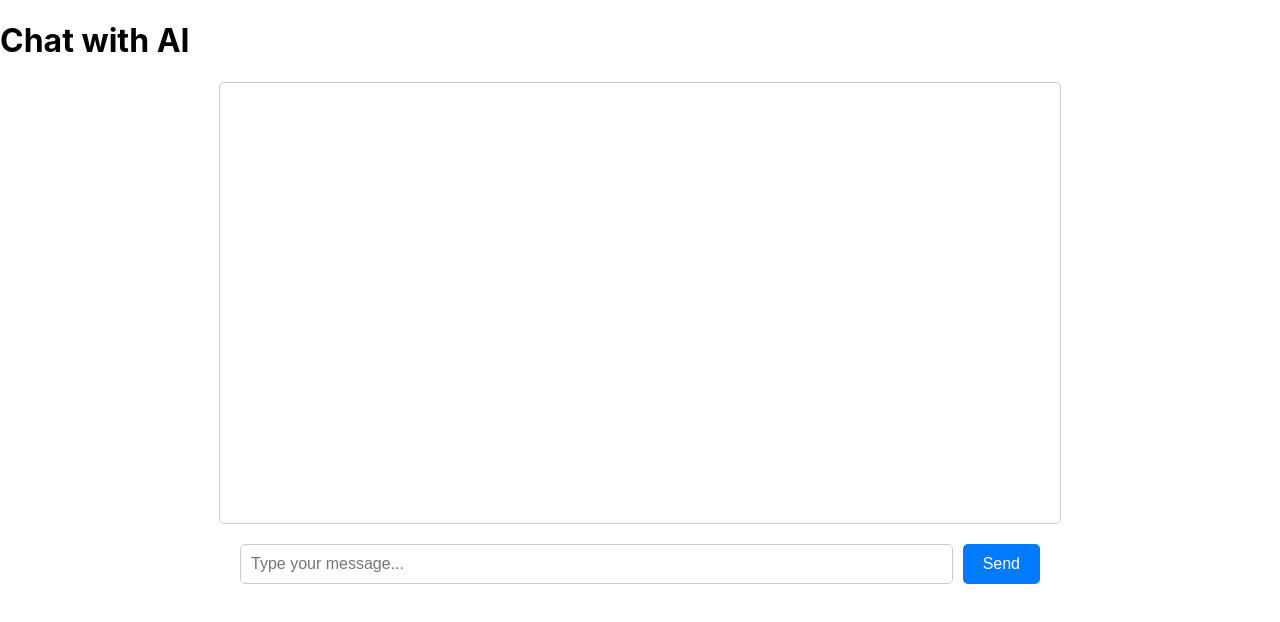
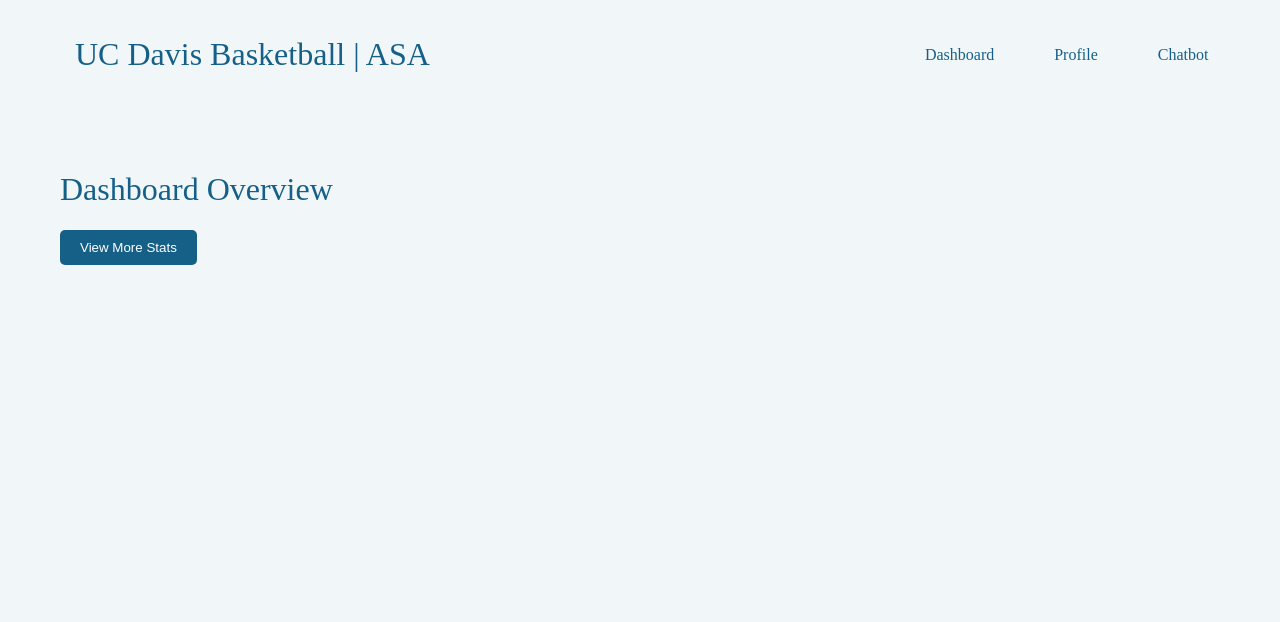
Before and after one commit to ruyeki/ScoutAI, a React (Create React App) app in the folder react-frontend/: page / in a window 1280 px wide. Shown: the top 622 px of the page. Built offline with nearby package versions, Linux system fonts and the light colour scheme.

Commit message:
frontend update

```diff
--- a/react-frontend/package.json
+++ b/react-frontend/package.json
@@ -7,7 +7,7 @@
     "cra-template": "1.2.0",
     "react": "^19.0.0",
     "react-dom": "^19.0.0",
-    "react-scripts": "5.0.1",
+    "react-scripts": "^5.0.1",
     "web-vitals": "^4.2.4"
   },
   "scripts": {
--- a/react-frontend/src/App.css
+++ b/react-frontend/src/App.css
@@ -1,3 +1,13 @@
+@import url('https://fonts.googleapis.com/css2?family=Suez+One&display=swap');
+@import url('https://fonts.googleapis.com/css2?family=Exo:ital,wght@0,100..900;1,100..900&family=Suez+One&display=swap');
+
+body {
+  font-family: "Exo", serif;
+  margin: 0;
+  padding: 0;
+  background-color: #F1F7F8;
+}
+
 .App {
   text-align: center;
 }
@@ -32,6 +42,7 @@
   from {
     transform: rotate(0deg);
   }
+
   to {
     transform: rotate(360deg);
   }
@@ -43,8 +54,9 @@
   padding: 20px;
   height: 400px;
   overflow-y: auto;
-  border: 1px solid #ccc;
+  border: 1px solid #000000;
   border-radius: 5px;
+  background-color: white;
 }
 
 .message {
@@ -74,17 +86,17 @@
   flex: 1;
   padding: 10px;
   font-size: 16px;
-  border-radius: 5px;
+  border-radius: 20px;
   border: 1px solid #ccc;
 }
 
 .chat-button {
   padding: 10px 20px;
   font-size: 16px;
-  background-color: #007bff;
+  background-color: #789138;
   color: white;
   border: none;
-  border-radius: 5px;
+  border-radius: 20px;
   cursor: pointer;
 }
 
--- a/react-frontend/src/App.js
+++ b/react-frontend/src/App.js
@@ -1,75 +1,41 @@
-import React, { useState } from "react";
-import axios from "axios";
-import { styles } from "./styles/ChatStyles";
+import React, { useState } from 'react';
+import Navbar from './components/Navbar';
+import Dashboard from './pages/Dashboard';
+import Profile from './pages/Profile';
+import Chatbot from './pages/Chatbot';
 
-function App() {
-  const [input, setInput] = useState(""); // Stores current input text
-  const [messages, setMessages] = useState([]); // Stores chat history
-  const [isLoading, setIsLoading] = useState(false); // Tracks loading state
+import './index.css';
 
-  const handleSubmit = async (e) => {
-    e.preventDefault();
-    if (!input.trim()) return;
+const App = () => {
+  const [currentPage, setCurrentPage] = useState('dashboard'); // Default page is the Dashboard
 
-    setIsLoading(true);
-    const userMessage = input;
-    setInput("");
-
-    // Add user message to chat
-    setMessages(prev => [...prev, { role: 'user', content: userMessage }]);
-
-    try {
-      const response = await axios.post("http://127.0.0.1:5001/chat", {
-        message: userMessage
-      });
-
-      // Add assistant's response to chat
-      setMessages(prev => [...prev, { role: 'assistant', content: response.data.response }]);
-    } catch (error) {
-      console.error("Error:", error);
-      setMessages(prev => [...prev, {
-        role: 'system',
-        content: 'Error: Could not get response from server'
-      }]);
-    }
-
-    setIsLoading(false);
+  const handleNavigate = (page) => {
+    setCurrentPage(page);
   };
 
+  let pageContent;
+  switch (currentPage) {
+    case 'dashboard':
+      pageContent = <Dashboard />;
+      break;
+    case 'profile':
+      pageContent = <Profile />;
+      break;
+    case 'chatbot':
+      pageContent = <Chatbot />;
+      break;
+    default:
+      pageContent = <Dashboard />;
+  }
+
   return (
-    <div className="App">
-      <h1>Chat with AI</h1>
-
-      <div className="chat-container" style={styles.chatContainer}>
-        {messages.map((message, index) => (
-          <div
-            key={index}
-            style={{
-              ...styles.message,
-              ...(message.role === 'user' ? styles.userMessage : styles.assistantMessage)
-            }}
-          >
-            <strong>{message.role === 'user' ? 'You: ' : 'AI: '}</strong>
-            {message.content}
-          </div>
-        ))}
+    <div>
+      <Navbar onNavigate={handleNavigate} />
+      <div className="container mx-auto mt-8">
+        {pageContent}
       </div>
-
-      <form onSubmit={handleSubmit} style={styles.form}>
-        <input
-          type="text"
-          value={input}
-          onChange={(e) => setInput(e.target.value)}
-          placeholder="Type your message..."
-          style={styles.input}
-          disabled={isLoading}
-        />
-        <button type="submit" disabled={isLoading} style={styles.button}>
-          {isLoading ? "Sending..." : "Send"}
-        </button>
-      </form>
     </div>
   );
-}
+};
 
 export default App;
--- /dev/null
+++ b/react-frontend/src/components/Navbar.js
@@ -0,0 +1,18 @@
+import React from 'react';
+
+const Navbar = ({ onNavigate }) => {
+    return (
+        <div className="navbar">
+            <div className="navbar-left">
+                <h1>UC Davis Basketball | ASA</h1>
+            </div>
+            <div className="navbar-center">
+                <a href="#" onClick={() => onNavigate('dashboard')}>Dashboard</a>
+                <a href="#" onClick={() => onNavigate('profile')}>Profile</a>
+                <a href="#" onClick={() => onNavigate('chatbot')}>Chatbot</a>
+            </div>
+        </div>
+    );
+};
+
+export default Navbar;
--- a/react-frontend/src/index.css
+++ b/react-frontend/src/index.css
@@ -1,13 +1,82 @@
-body {
+/* body {
   margin: 0;
   font-family: -apple-system, BlinkMacSystemFont, 'Segoe UI', 'Roboto', 'Oxygen',
     'Ubuntu', 'Cantarell', 'Fira Sans', 'Droid Sans', 'Helvetica Neue',
     sans-serif;
   -webkit-font-smoothing: antialiased;
   -moz-osx-font-smoothing: grayscale;
-}
+} */
 
 code {
   font-family: source-code-pro, Menlo, Monaco, Consolas, 'Courier New',
     monospace;
 }
+
+@import url('https://fonts.googleapis.com/css2?family=Suez+One&display=swap');
+@import url('https://fonts.googleapis.com/css2?family=Exo:ital,wght@0,100..900;1,100..900&family=Suez+One&display=swap');
+
+body {
+  font-family: "Exo", serif;
+  margin: 0;
+  padding: 0;
+  background-color: #F1F7F8;
+}
+
+h1 {
+  color: #166088;
+  font-family: "Suez One", serif;
+  font-weight: 300;
+}
+
+.container {
+  width: 100%;
+  max-width: 1200px;
+  margin: 0 auto;
+  padding: 20px;
+}
+
+/* Navbar styles */
+.navbar {
+  display: flex;
+  justify-content: space-between;
+  align-items: center;
+  padding: 15px;
+  background-color: #F1F7F8;
+  color: white;
+}
+
+.navbar-left {
+  flex: 2;
+  padding-left: 60px;
+
+}
+
+.navbar-center {
+  flex: 1;
+  display: flex;
+  justify-content: center;
+}
+
+.navbar-center a {
+  color: #166088;
+  text-decoration: none;
+  margin: 0 30px;
+}
+
+.navbar-center a:hover {
+  text-decoration: underline;
+}
+
+.button {
+  background-color: #166088;
+  font-size: "Exo", serif;
+  padding: 10px 20px;
+  border: none;
+  border-radius: 5px;
+  color: white;
+  cursor: pointer;
+}
+
+.button:hover {
+  background-color: #166088;
+}
--- /dev/null
+++ b/react-frontend/src/pages/Chatbot.js
@@ -0,0 +1,79 @@
+import React, { useState } from "react";
+import axios from "axios";
+import { styles } from "../styles/ChatStyles";
+
+
+function App() {
+    const [input, setInput] = useState(""); // Stores current input text
+    const [messages, setMessages] = useState([]); // Stores chat history
+    const [isLoading, setIsLoading] = useState(false); // Tracks loading state
+
+    const handleSubmit = async (e) => {
+        e.preventDefault();
+        if (!input.trim()) return;
+
+        setIsLoading(true);
+        const userMessage = input;
+        setInput("");
+
+        // Add user message to chat
+        setMessages(prev => [...prev, { role: 'user', content: userMessage }]);
+
+        try {
+            const response = await axios.post("http://127.0.0.1:5001/chat", {
+                message: userMessage
+            });
+
+            // Add assistant's response to chat
+            setMessages(prev => [...prev, { role: 'assistant', content: response.data.response }]);
+        } catch (error) {
+            console.error("Error:", error);
+            setMessages(prev => [...prev, {
+                role: 'system',
+                content: 'Error: Could not get response from server'
+            }]);
+        }
+
+        setIsLoading(false);
+    };
+
+    return (
+        <div className="App">
+            {/* <h1>Chat with AI</h1> */}
+
+            <div className="chat-container" style={styles.chatContainer}>
+                {messages.map((message, index) => (
+                    <div
+                        key={index}
+                        style={{
+                            ...styles.message,
+                            ...(message.role === 'user' ? styles.userMessage : styles.assistantMessage)
+                        }}
+                    >
+                        <strong>{message.role === 'user' ? 'You: ' : 'AI: '}</strong>
+                        {message.content}
+                    </div>
+                ))}
+            </div>
+
+            <form onSubmit={handleSubmit} style={styles.form}>
+                <input
+                    type="text"
+                    value={input}
+                    onChange={(e) => setInput(e.target.value)}
+                    placeholder="Type your message..."
+                    style={styles.input}
+                    disabled={isLoading}
+                />
+                {/* <button type="submit" disabled={isLoading} style={styles.button}>
+          {isLoading ? "Sending..." : "Send"}
+        </button> */}
+                <button type="submit" disabled={isLoading} style={styles.button}>
+                    ↑
+                </button>
+            </form>
+        </div>
+    );
+}
+
+export default App;
--- /dev/null
+++ b/react-frontend/src/pages/Dashboard.js
@@ -0,0 +1,12 @@
+import React from 'react';
+
+const Dashboard = () => {
+    return (
+        <div className="container">
+            <h1>Dashboard Overview</h1>
+            <button className="button">View More Stats</button>
+        </div>
+    );
+};
+
+export default Dashboard;
--- /dev/null
+++ b/react-frontend/src/pages/Profile.js
@@ -0,0 +1,12 @@
+import React from 'react';
+
+const Dashboard = () => {
+    return (
+        <div className="container">
+            <h1>Dashboard Overview</h1>
+            <button className="button">View More Stats</button>
+        </div>
+    );
+};
+
+export default Dashboard;
--- a/react-frontend/src/styles/ChatStyles.js
+++ b/react-frontend/src/styles/ChatStyles.js
@@ -3,10 +3,11 @@ export const styles = {
     maxWidth: '800px',
     margin: '20px auto',
     padding: '20px',
-    height: '400px',
+    height: '500px',
     overflowY: 'auto',
-    border: '1px solid #ccc',
-    borderRadius: '5px',
+    border: '1.5px solid #166088',
+    borderRadius: '40px',
+    backgroundColor: 'white',
   },
   message: {
     margin: '10px 0',
@@ -29,18 +30,23 @@ export const styles = {
   },
   input: {
     flex: 1,
-    padding: '10px',
+    padding: '20px',
     fontSize: '16px',
-    borderRadius: '5px',
-    border: '1px solid #ccc',
+    borderRadius: '40px',
+    border: '1.5px solid #166088',
+    backgroundColor: 'white',
   },
   button: {
-    padding: '10px 20px',
-    fontSize: '16px',
-    backgroundColor: '#007bff',
-    color: 'white',
-    border: 'none',
-    borderRadius: '5px',
-    cursor: 'pointer',
-  },
+    width: "50px",
+    height: "50px",
+    borderRadius: "50%",
+    backgroundColor: "#166088",
+    color: "white",
+    border: "none",
+    cursor: "pointer",
+    display: "flex",
+    alignItems: "center",
+    justifyContent: "center",
+    fontSize: "20px",
+  }
 };
```
Also changed, not shown: 1 other file (tests, documents, lock files or other folders).
